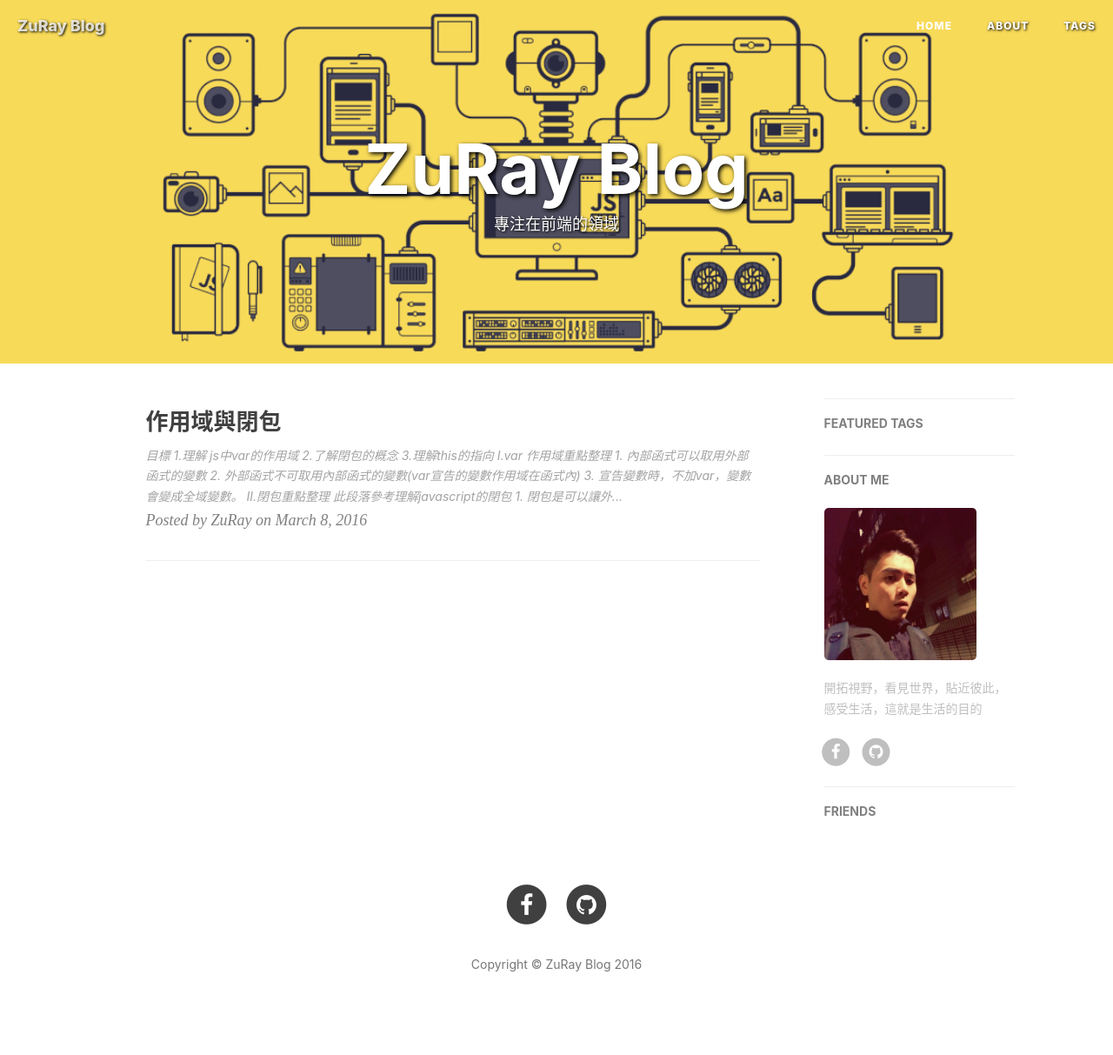
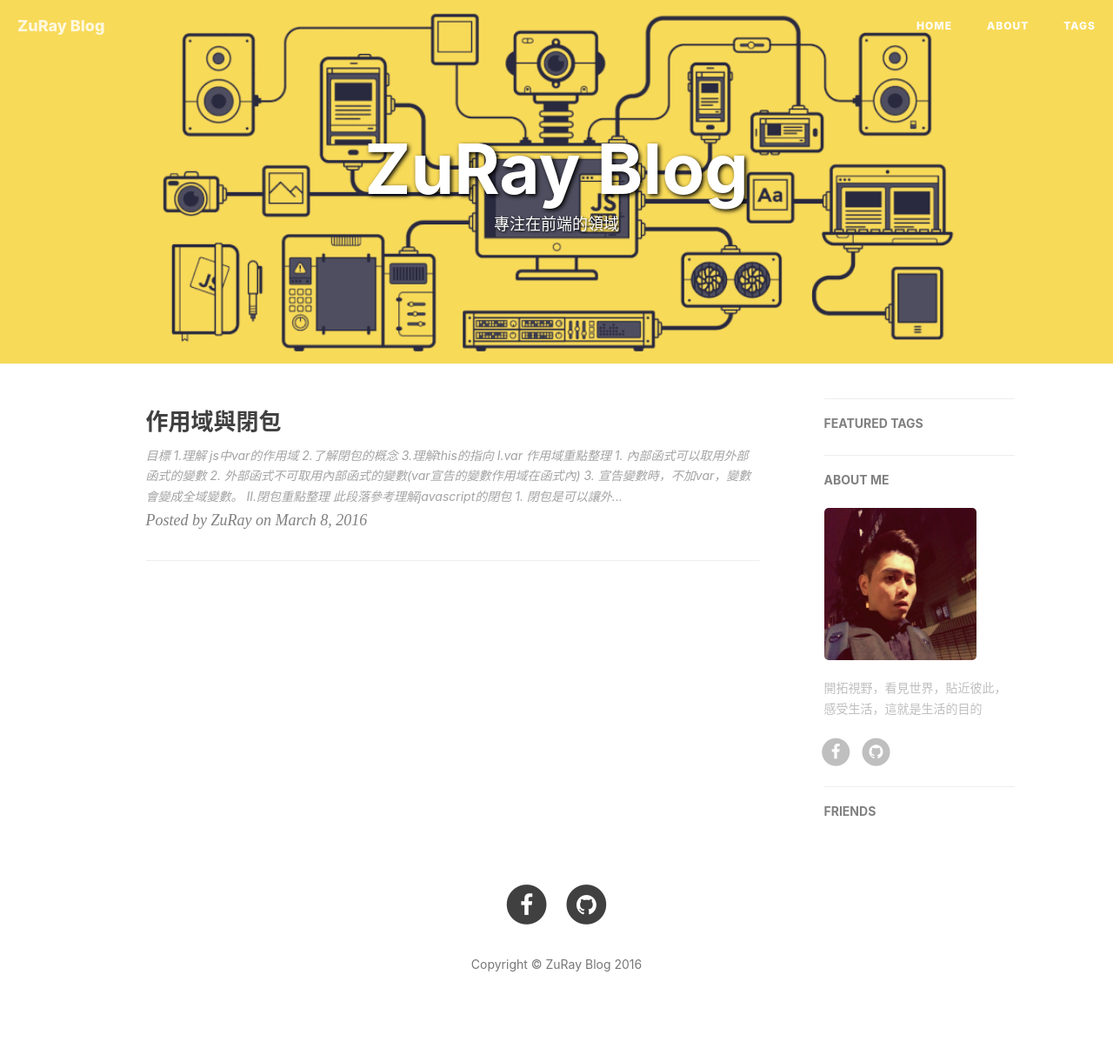
Before and after one commit to intheblackworld/intheblackworld.github.io, a Jekyll site: the page built from index.html, in a window 1280 px wide. Shown: the whole page at 87% size. Built offline with Jekyll 4.4.1, drawn with Linux system fonts in a browser that asks for light colours; nearby versions of some CDN libraries; the list of posts is cut into pages by our own code; comment, search, counter and statistics services are not loaded.

Commit message:
modify some css and about-me

```diff
--- a/_includes/nav.html
+++ b/_includes/nav.html
@@ -26,7 +26,7 @@
                     </li>
                     {% for page in site.pages %}{% if page.title %}
                     <li>
-                        <a href="{{ page.url | prepend: site.baseurl }}" style="text-shadow: 1px 1px 3px black;">{{ page.title }}</a>
+                        <a href="{{ page.url | prepend: site.baseurl }}">{{ page.title }}</a>
                     </li>
                     {% endif %}{% endfor %}
                 </ul>
```
Also changed, not shown: css/hux-blog.min.css.
